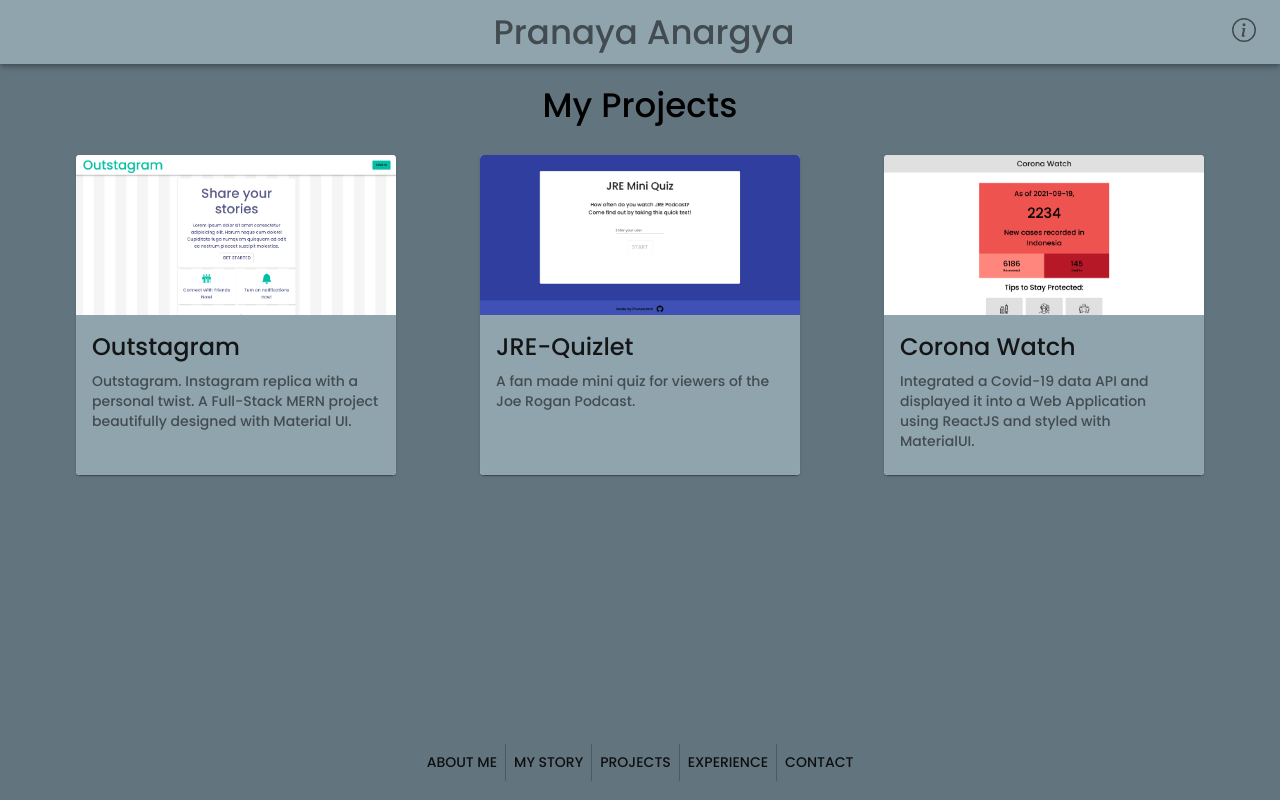
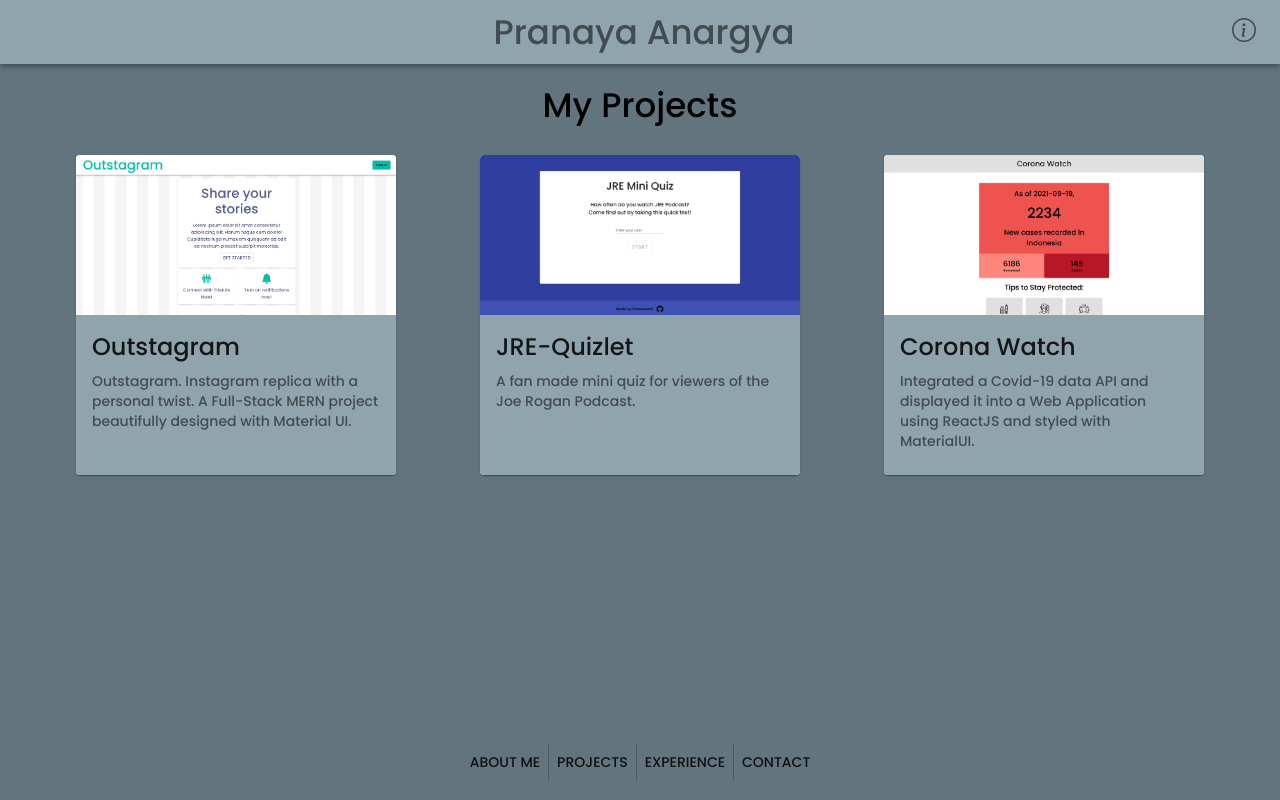
Before and after one commit to PrunesLand/developer-portfolio-2021, a React (Create React App) app: page /project in a window 1280 px wide. Shown: the top 800 px of the page. Built offline with nearby package versions, Linux system fonts and the light colour scheme.

Commit message:
chore: remove page link

```diff
--- a/src/Components/navigation/pageLink.js
+++ b/src/Components/navigation/pageLink.js
@@ -4,12 +4,6 @@
         text: 'About Me',
         path: '/',
         message: 'About me clicked'
-    },
-    {
-        id: 2,
-        text: 'My Story',
-        path: '/story',
-        message: 'My story clicked'
     },
     {
         id: 3,
```
